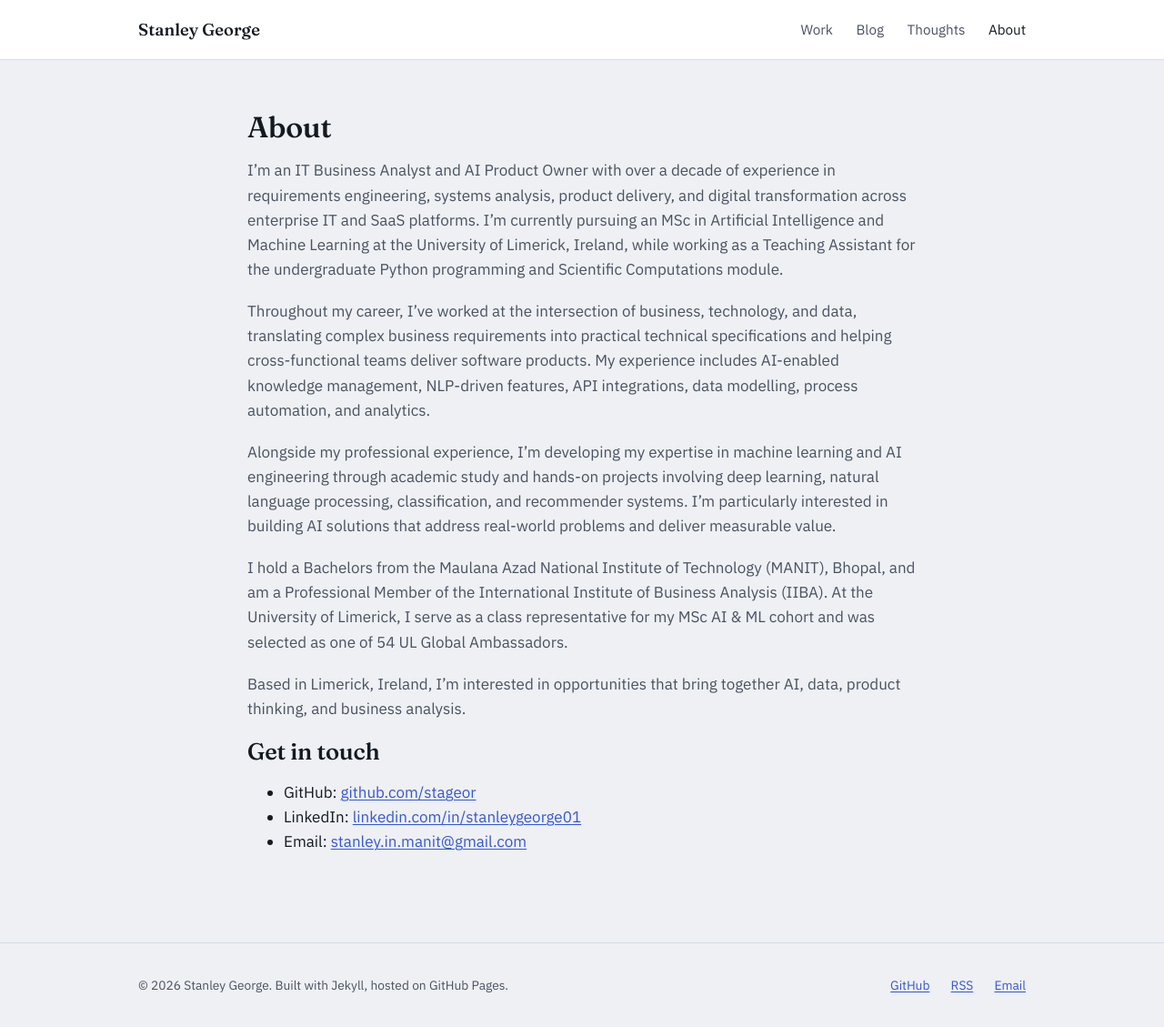
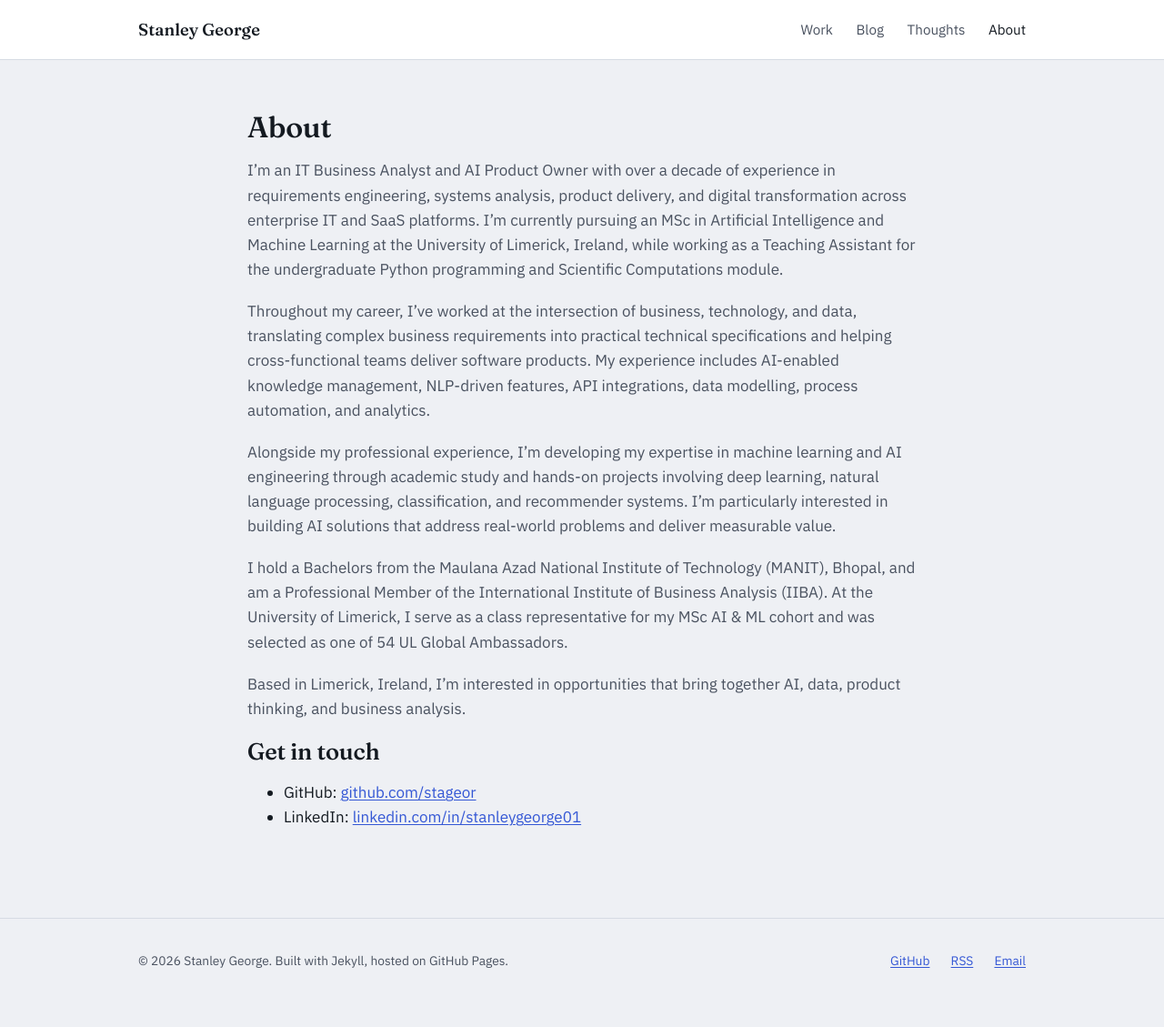
Before and after one commit to stageor/stageor.github.io, a Jekyll site: the page built from about.md, in a window 1280 px wide. Shown: the whole page at 91% size. Built offline with Jekyll 4.4.1, drawn with Linux system fonts in a browser that asks for light colours; after the commit the page ends 1101 px from its top, so only the background shows below that.

Commit message:
Remove email contact from about.md
Removed email contact from the about section.

```diff
--- a/about.md
+++ b/about.md
@@ -18,4 +18,3 @@ Based in Limerick, Ireland, I'm interested in opportunities that bring together
 
 - GitHub: [github.com/stageor](https://github.com/stageor)
 - LinkedIn: [linkedin.com/in/stanleygeorge01](https://linkedin.com/in/stanleygeorge01)
-- Email: [stanley.in.manit@gmail.com](mailto:stanley.in.manit@gmail.com)
```
